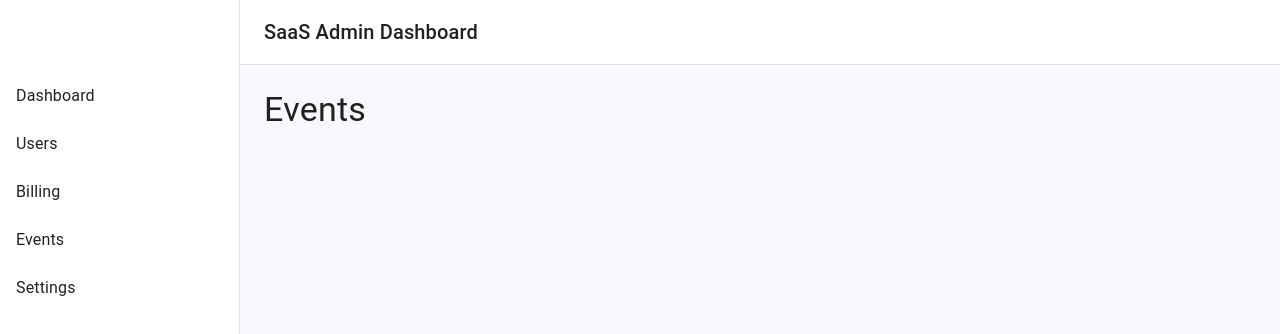
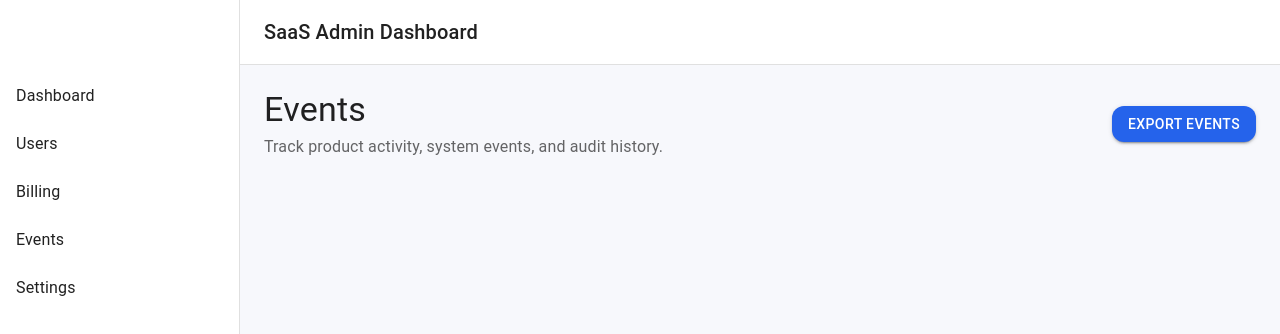
Before and after one commit to dzolu/react-dashboard, a React (Vite) app: page /events in a window 1280 px wide. Shown: the top 334 px of the page. Built offline with nearby package versions, Linux system fonts and the light colour scheme; the HTML template or start-up script is replaced by a standard one.

Commit message:
Replace static EventsPage header with reusable `PageHeader` and add "Export events" button.

```diff
--- a/src/pages/events/EventsPage.tsx
+++ b/src/pages/events/EventsPage.tsx
@@ -1,5 +1,13 @@
-import { Typography } from '@mui/material'
+import { Button } from '@mui/material'
+
+import { PageHeader } from '@/shared/components/page-header/PageHeader'
 
 export function EventsPage() {
-  return <Typography variant="h4">Events</Typography>
+  return (
+    <PageHeader
+      title="Events"
+      subtitle="Track product activity, system events, and audit history."
+      actions={<Button variant="contained">Export events</Button>}
+    />
+  )
 }
```
